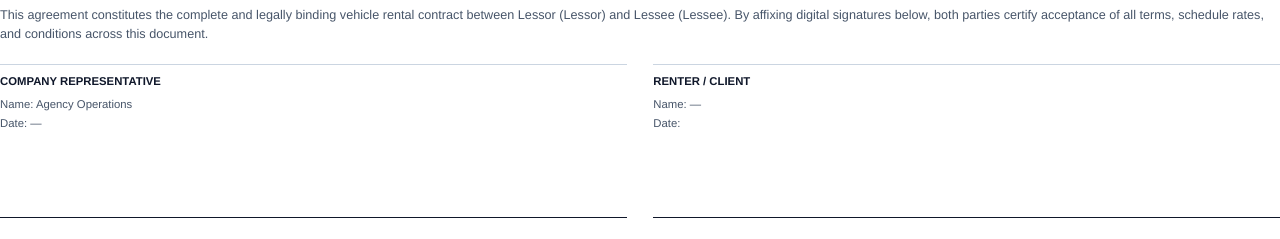
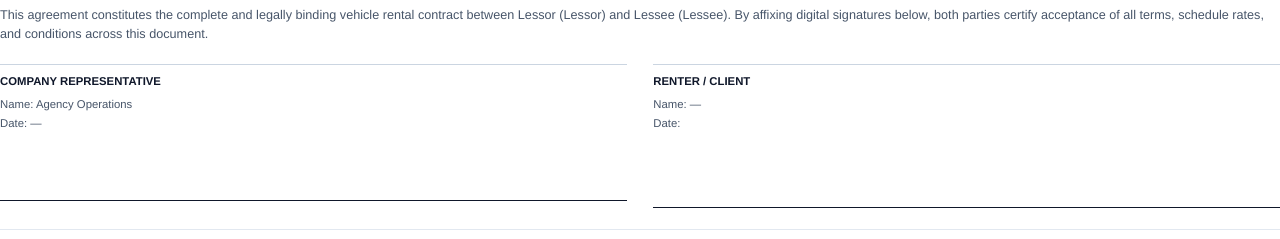
Before and after one commit to ronnyokumu7-arch/rental-manager-backend, a Python web app: template app/templates/contract_premium.html in a window 1280 px wide. Shown: the part 1908-2147 px from the top of the page. Run offline with Jinja, Linux system fonts and the light colour scheme; the template is opened without the code that fills it, so the values that code supplies are empty.

Commit message:
feat: getting tired

```diff
--- a/app/templates/contract_premium.html
+++ b/app/templates/contract_premium.html
@@ -370,22 +370,6 @@
             font-size: 8.5pt;
         }
 
-/* ✅ FIXED: Larger container to prevent clipping the signature image */
-.signature-line {
-    position: relative;
-    height: 50pt; /* Increased from 28pt */
-    border-bottom: 1pt solid #0f172a;
-    margin-top: 15pt;
-    margin-bottom: 15pt;
-}
-
-.signature-line img {
-    position: absolute;
-    bottom: 2pt; /* Sit slightly above the border line */
-    left: 0;
-    max-height: 45pt; /* Allow image to grow without being clipped */
-    max-width: 150pt;
-}
 
         .audit-stamp {
             margin-top: 14pt;
@@ -707,9 +691,7 @@
                     <p class="execution-title">Company Representative</p>
                     <p class="execution-detail">Name: {{ tenant.name if tenant else 'Agency Operations' }}</p>
                     <p class="execution-detail">Date: {{ contract.created_at.strftime('%d, %b, %Y') if contract.created_at else '—' }}</p>
-                    <div class="signature-line">
-                        <!-- Agency signature placeholder -->
-                    </div>
+                    <div style="margin-top: 12pt; border-bottom: 1pt solid #0f172a; height: 40pt;"></div>
                 </div>
 
                 <!-- Renter / Client -->
@@ -717,10 +699,13 @@
                     <p class="execution-title">Renter / Client</p>
                     <p class="execution-detail">Name: {{ client.full_name if client else '—' }}</p>
                     <p class="execution-detail">Date: {{ contract.client_signed_at.strftime('%d, %b, %Y') if contract.client_signed_at else contract.created_at.strftime('%d, %b, %Y') }}</p>
-                    <div class="signature-line">
+
+                    <!-- PDF-Safe Signature Block -->
+                    <div style="margin-top: 12pt; height: 45pt; position: relative;">
                         {% if contract.signed_by_client and signature_data_uri %}
-                            <img src="{{ signature_data_uri }}" alt="Signature" />
+                            <img src="{{ signature_data_uri }}" style="display: block; max-height: 40pt; max-width: 140pt; margin-bottom: 2pt;" alt="Client Signature" />
                         {% endif %}
+                        <div style="border-bottom: 1pt solid #0f172a; position: absolute; bottom: 0; left: 0; width: 100%;"></div>
                     </div>
                 </div>
             </div>
```
